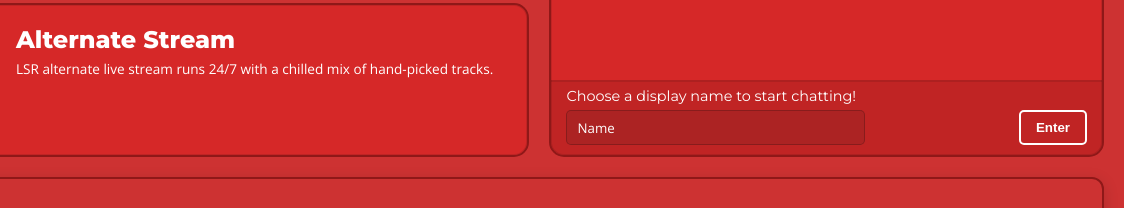
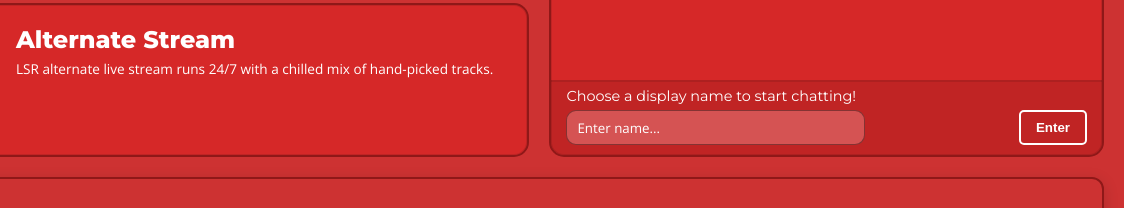
Before and after one commit to Leeds-student-radio/Lsr, a website with bundled scripts: page listen.html in a window 1280 px wide. Shown: the part 513-721 px from the top of the page, 156-1280 px from the left. Built offline with nearby package versions, Linux system fonts and the light colour scheme; no server answers; a web font is replaced by a local one.

Commit message:
Update listen.html

```diff
--- a/listen.html
+++ b/listen.html
@@ -159,10 +159,11 @@
         <div style="display:flex;   justify-content: space-between;
     width: 100%;
     gap: 10px;     max-height: 35px;">
-        <input type="text" id="display-name" placeholder="Name" class="name-input" style="       max-width: 299px;
-    background: #90252566;
-    border: solid 1px #00000036;
-    color: white;">
+        <input type="text" id="display-name" placeholder="Enter name..." class="name-input" style="       max-width: 299px;
+    background: #e5787891;
+    border: solid 1px #00000061;
+    color: white;
+    border-radius: 10px;">
 
         <button type="button" id="join-btn" class="send-btn">
             <span class="btn-text">Enter</span>
```
